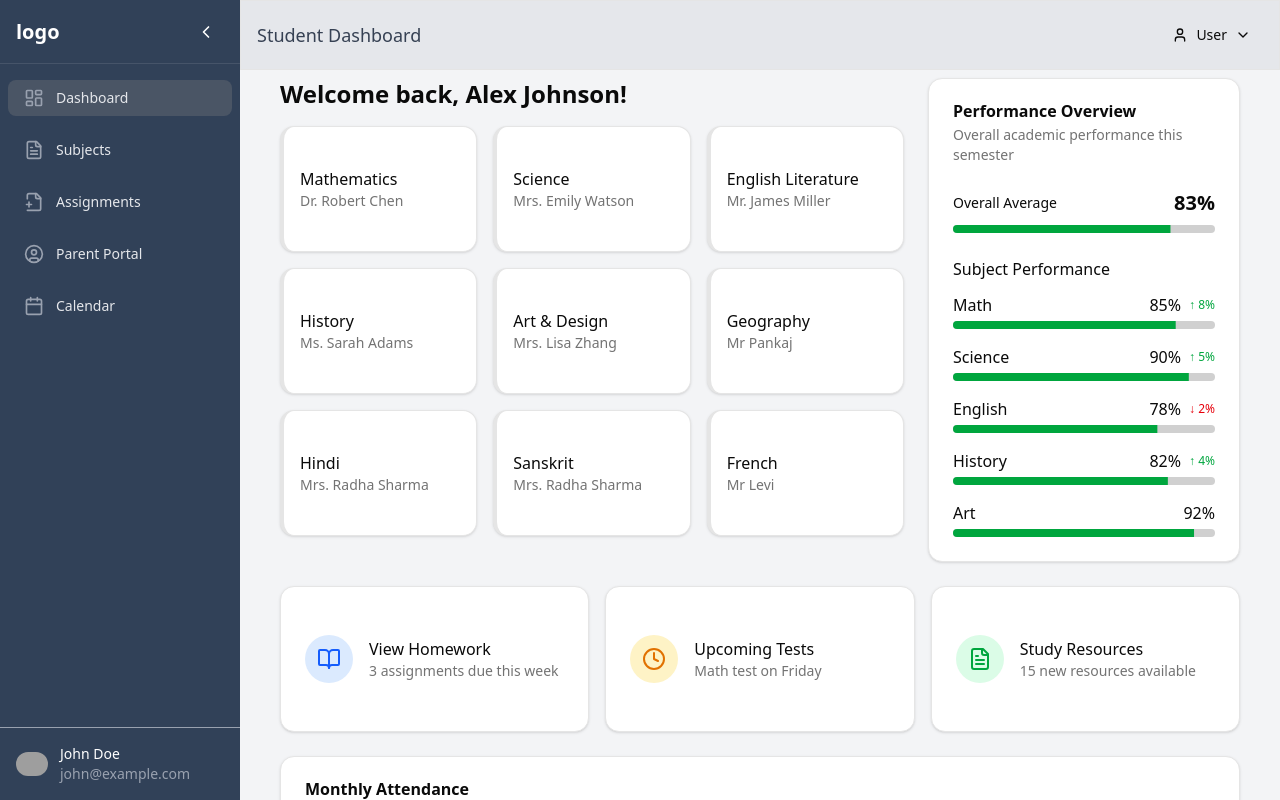
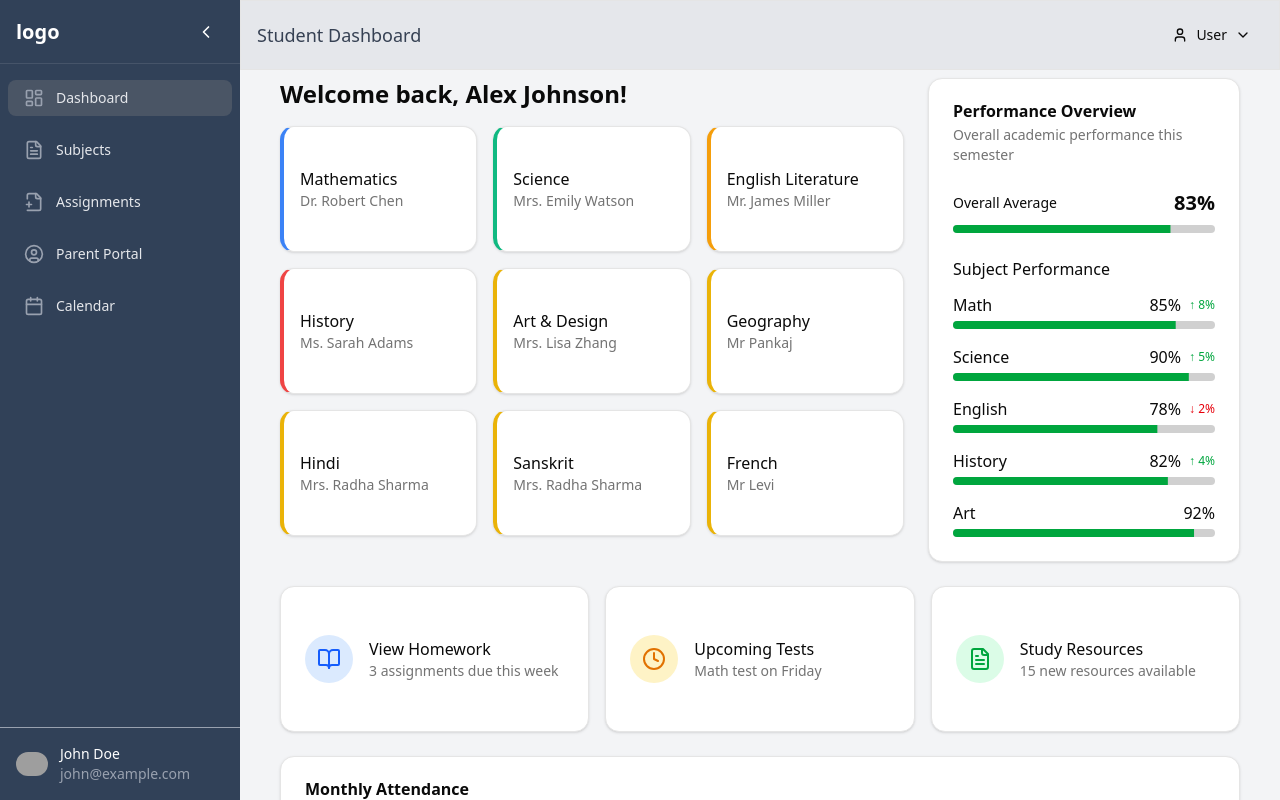
Before and after one commit to varruunnn/ClassSync, a React (Vite) app in the folder frontend/: page / in a window 1280 px wide. Built offline with nearby package versions, Linux system fonts and the light colour scheme; grey boxes are pictures that could not be loaded.

Commit message:
added colors to subjectcard

```diff
--- a/frontend/src/components/dashboard/SubjectCards.tsx
+++ b/frontend/src/components/dashboard/SubjectCards.tsx
@@ -6,10 +6,26 @@ interface SubjectCardsProps {
 }
 
 export default function SubjectCards({ subjects }: SubjectCardsProps) {
+
+  const getColorForType = (type: string): string => {
+    const colorMap: Record<string, string> = {
+      math: '#3b82f6',      // blue-500
+      science: '#10b981',   // green-500
+      english: '#f59e0b',   // amber-500
+      history: '#ef4444',   // red-500
+      art: '#eab308',       // yellow-500
+      default: '#9ca3af'    // gray-400
+    };
+
+    return colorMap[type.toLowerCase()] || colorMap.default;
+  };
   return (
     <div className="grid grid-cols-1 md:grid-cols-2 lg:grid-cols-3  gap-4">
       {subjects.map((subject) => (
-        <Card key={subject.id} className={`border-l-4 border-${subject.type} hover:shadow-md transition-all duration-300`}>
+        <Card
+        key={subject.id}
+        style={{ borderLeftColor: getColorForType(subject.type) }}
+        className={`border-l-4 border-${subject.type} hover:shadow-md transition-all duration-300`}>
           <CardContent className="p-4">
             <h3 className="font-medium">{subject.name}</h3>
             <p className="text-sm text-muted-foreground">{subject.teacher}</p>
```
